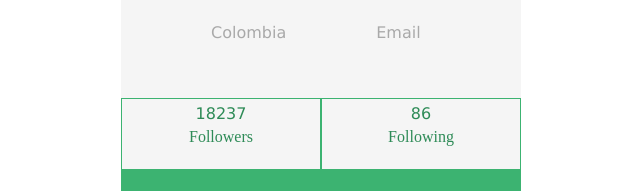
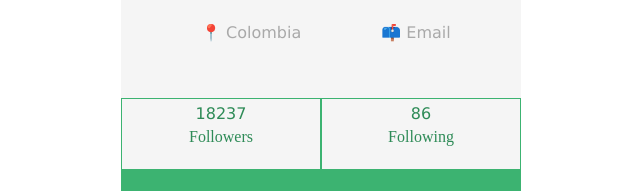
Before and after one commit to felipeortizlucas/tarjetaPresentacion, a plain HTML site: page index.html in a window 1280 px wide. Shown: the part 341-532 px from the top of the page, 319-959 px from the left. Drawn offline with Linux system fonts and the light colour scheme.

Commit message:
add icons

```diff
--- a/css/style.css
+++ b/css/style.css
@@ -50,7 +50,7 @@ section {
 }
 
 .referencia p {
-  margin-left: 90px;
+  margin-left: 80px;
   position: relative;
   bottom: 40px;
   font-family: Verdana, Geneva, Tahoma, sans-serif;
--- a/index.html
+++ b/index.html
@@ -1,5 +1,6 @@
 <!DOCTYPE html>
 <html lang="en">
+
 <head>
   <meta charset="UTF-8" />
   <meta http-equiv="X-UA-Compatible" content="IE=edge" />
@@ -14,8 +15,7 @@
       <div class="portada">
         <img
           src="https://images.pexels.com/photos/208745/pexels-photo-208745.jpeg?auto=compress&cs=tinysrgb&w=1260&h=750&dpr=1"
-            alt=""
-          />
+          alt="" />
       </div>
       <div class="perfil">
         <img src="/img/perfil.jpeg" alt="" />
@@ -25,8 +25,8 @@
         <p>Frontend Developer</p>
       </div>
       <div class="referencia">
-          <p>Colombia</p>
-          <p>Email</p>
+        <p>📍 Colombia</p>
+        <p>📫 Email</p>
       </div>
       <section class="container">
         <div class="box">
@@ -46,4 +46,5 @@
     </div>
   </section>
 </body>
+
 </html>
```
Lines whose indentation alone changed are shown as unchanged.
